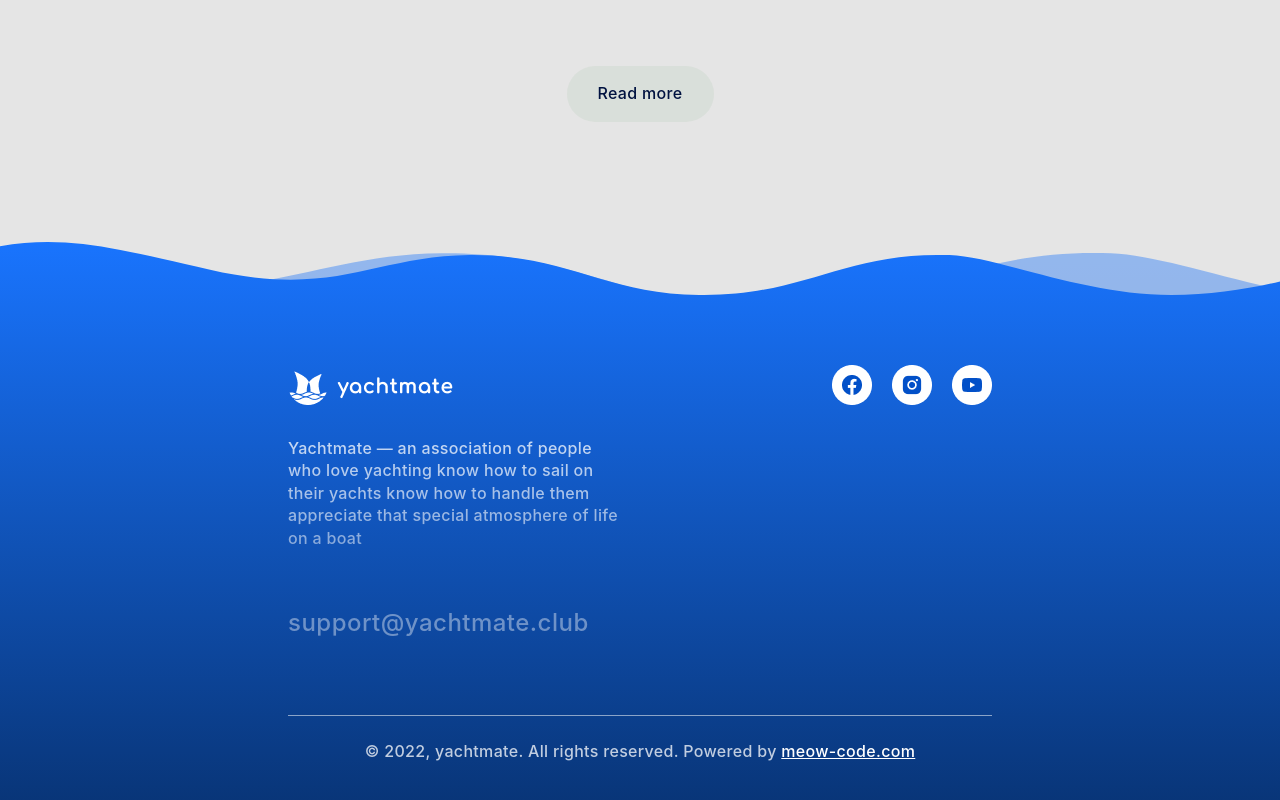
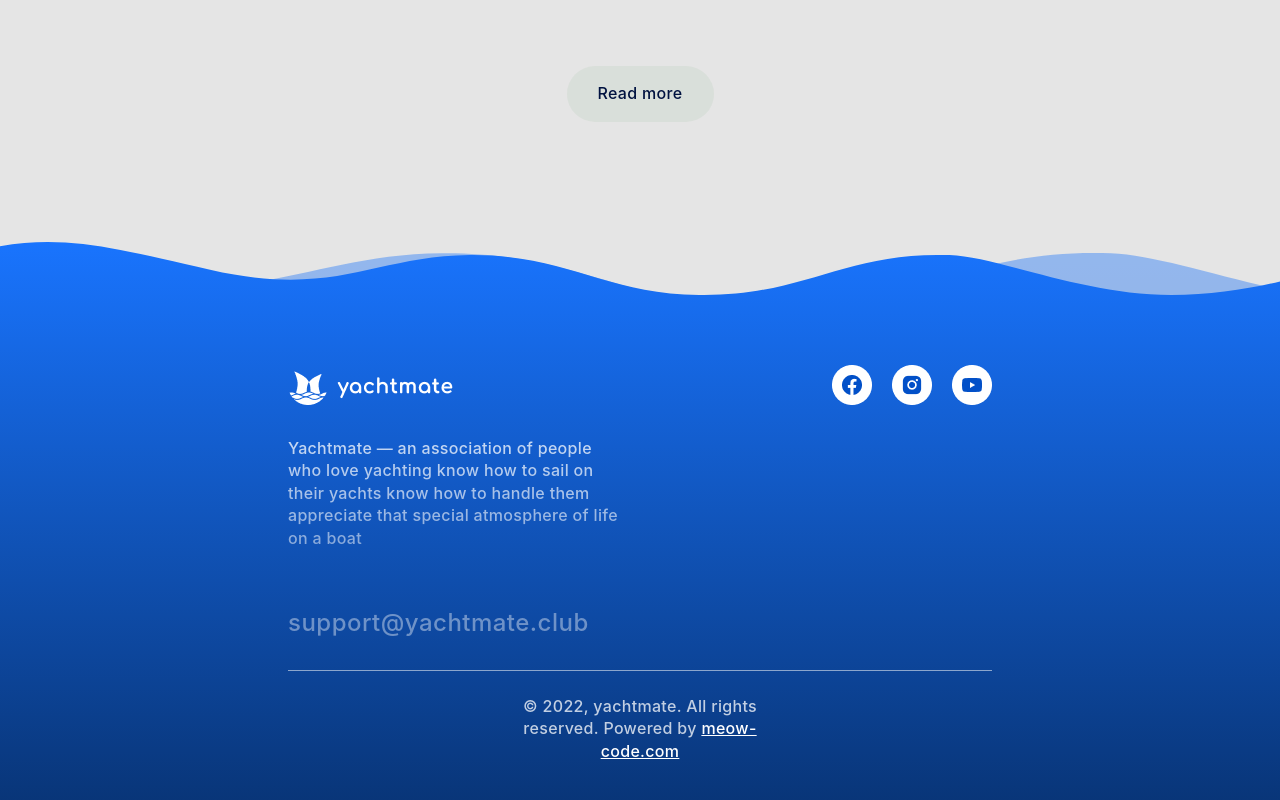
Before and after one commit to IgorAvshtol/yachtmate-blog, a Next.js app: page / in a window 1280 px wide. Shown: the part 2442-3242 px from the top of the page. Built offline with nearby package versions, Linux system fonts and the light colour scheme.

Commit message:
fix: update ui Footer;

```diff
--- a/src/components/Footer/Footer.tsx
+++ b/src/components/Footer/Footer.tsx
@@ -54,7 +54,7 @@ export const Footer = (): JSX.Element => {
               <ResponseImage src={instagramLogo} alt='instagram' mx='20px' w='40px' h='40px'/>
               <ResponseImage src={youtubeLogo} alt='youtube' w='40px' h='40px'/>
             </Flex>
-            <Box mt='40px' textAlign='center' display={{ md: 'none', sm: 'block' }}>
+            <Box w='100%' mt='40px' textAlign='center' display={{ md: 'none', sm: 'block' }}>
               <PoweredBy/>
             </Box>
           </Flex>
--- a/src/components/Footer/PoweredBy.tsx
+++ b/src/components/Footer/PoweredBy.tsx
@@ -1,13 +1,14 @@
-import { Divider, Link, Text } from '@chakra-ui/react';
+import { Divider, Link, Text, Flex } from '@chakra-ui/react';
 
 export const PoweredBy = (): JSX.Element => {
   return (
-      <>
+      <Flex direction='column' w='100%' alignItems='center'>
         <Divider/>
-        <Text as='h2' mt='24px' fontSize='16px' lineHeight='140%' color='rgba(255, 255, 255, 0.75)'>
+        <Text w='300px' textAlign='center' as='h2' mt='24px' fontSize='16px' lineHeight='140%'
+              color='rgba(255, 255, 255, 0.75)'>
           © 2022, yachtmate. All rights reserved. Powered by&nbsp;
           <Link color='white' textDecoration='underline' href='https://meow-code.come'>meow-code.com</Link>
         </Text>
-      </>
+      </Flex>
   );
 };
```
